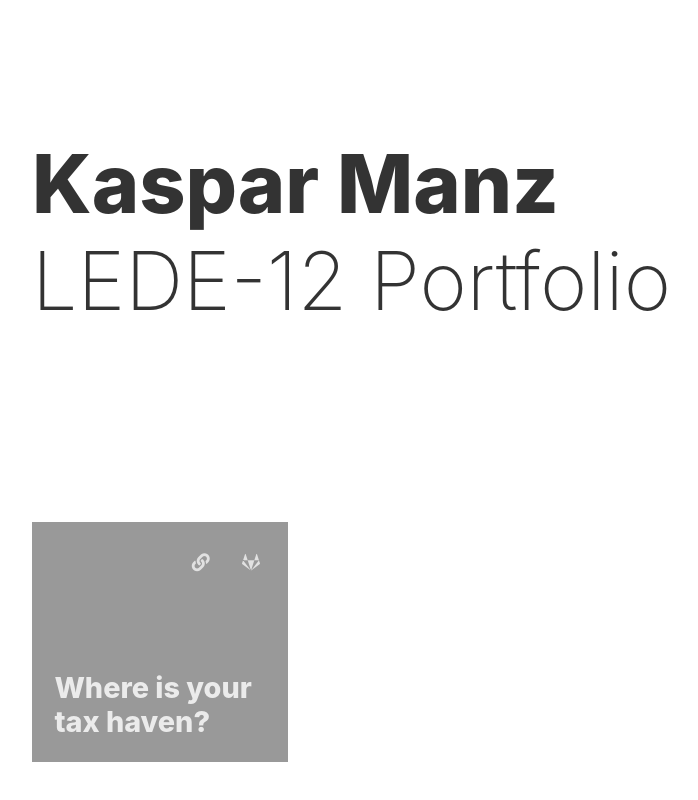
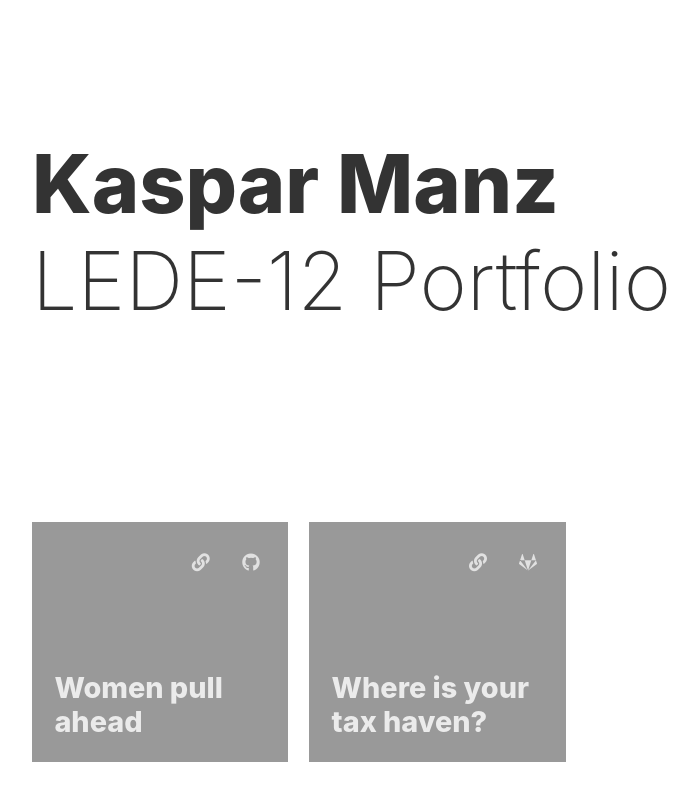
Before and after one commit to xeophin/xeophin.github.io, a website: page index.html in a window 1280 px wide. Shown: the part 374-1174 px from the top of the page, without its empty margins (64-762 px from the left). Drawn offline with nearby package versions, Linux system fonts and the light colour scheme.

Commit message:
feat: add link to first project

```diff
--- a/index.html
+++ b/index.html
@@ -24,6 +24,15 @@
 <div class='screen links'>
   <h2>Articles</h2>
   <div class='xeo item'>
+    <h3><a href='https://xeophin.github.io/lede-data-studio/matura/'>Women pull ahead</a></h3>
+    <div class='ui horizontal inverted large icon link list'>
+      <a href='https://xeophin.github.io/lede-data-studio/matura/' class='item'><i class='linkify icon'></i></a>
+      <a
+          href='https://github.com/xeophin/lede-data-studio/tree/master/code/01-university-eligibility'
+          class='item'><i class='github icon'></i></a>
+    </div>
+  </div>
+  <div class='xeo item'>
     <h3><a href='https://interaktiv.tagesanzeiger.ch/2018/steuerbelastung/'>Where is your tax haven?</a></h3>
     <div class='ui horizontal inverted large icon link list'>
       <a href='https://interaktiv.tagesanzeiger.ch/2018/steuerbelastung/' class='item'><i class='linkify icon'></i></a>
```
